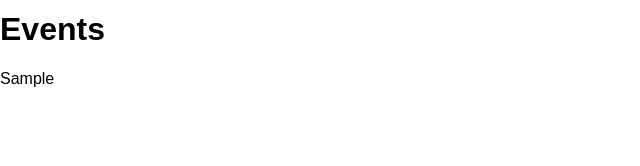
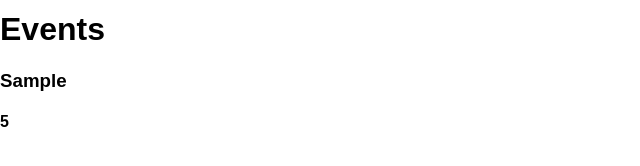
Before and after one commit to mloreti/stratos, a React (Create React App) app: page / in a window 1280 px wide. Both pictures are taken after typing "Sample", "5" into the empty fields and a click on the button "Add Event". Shown: the part 172-338 px from the top of the page, without its empty margins (0-640 px from the left). Built offline with nearby package versions, Linux system fonts and the light colour scheme.

Commit message:
update naming for events

```diff
--- a/src/components/App.js
+++ b/src/components/App.js
@@ -1,7 +1,7 @@
 import React, { Component } from 'react';
 import { Provider } from 'react-redux';
 import Store from '../store/store';
-import EventsContainer from './events/events_container';
+import NewEventsContainer from './events/new_events_container';
 import EventsListContainer from './events/events_list_container';
 import './App.scss'
 
@@ -10,7 +10,7 @@ class App extends Component {
     return (
       <Provider store={Store}>
         <div>
-          <EventsContainer />
+          <NewEventsContainer />
           <EventsListContainer />
         </div>
       </Provider>
--- a/src/components/events/events_list.js
+++ b/src/components/events/events_list.js
@@ -3,10 +3,18 @@ import React from 'react';
 class EventsList extends React.Component {
   render() {
     return(
-      <div>
+      <div className="events-list">
         <h1>Events</h1>
         {this.props.events.map((event, idx) => (
-          <div key={idx}>{event.title}</div>
+          <div key={idx}>
+            <div className="event-top-row">
+              <h3>{event.title}</h3>
+              <h3>{event.time}</h3>
+            </div>
+            <div className="event-bottom-row">
+              <h4>{event.duration}</h4>
+            </div>
+          </div>
         ))}
       </div>
     )
--- a/src/components/events/events.js
+++ b/src/components/events/new_events.js
@@ -1,6 +1,6 @@
 import React from 'react';
 
-class Events extends React.Component {
+class NewEvents extends React.Component {
 
   constructor(props) {
     super(props);
@@ -58,4 +58,4 @@ class Events extends React.Component {
   }
 }
 
-export default Events;
+export default NewEvents;
--- a/src/components/events/events_container.js
+++ b/src/components/events/new_events_container.js
@@ -1,5 +1,5 @@
 import { connect } from 'react-redux';
-import Events from './events';
+import NewEvents from './new_events';
 import { addEvent } from '../../actions/event_actions';
 
 const mapStateToProps = state => ({
@@ -10,9 +10,9 @@ const mapDispatchToProps = dispatch => ({
   addEvent: event => dispatch(addEvent(event))
 });
 
-const EventsContainer = connect(
+const NewEventsContainer = connect(
   mapStateToProps,
   mapDispatchToProps
-)(Events);
+)(NewEvents);
 
-export default EventsContainer;
+export default NewEventsContainer;
```
